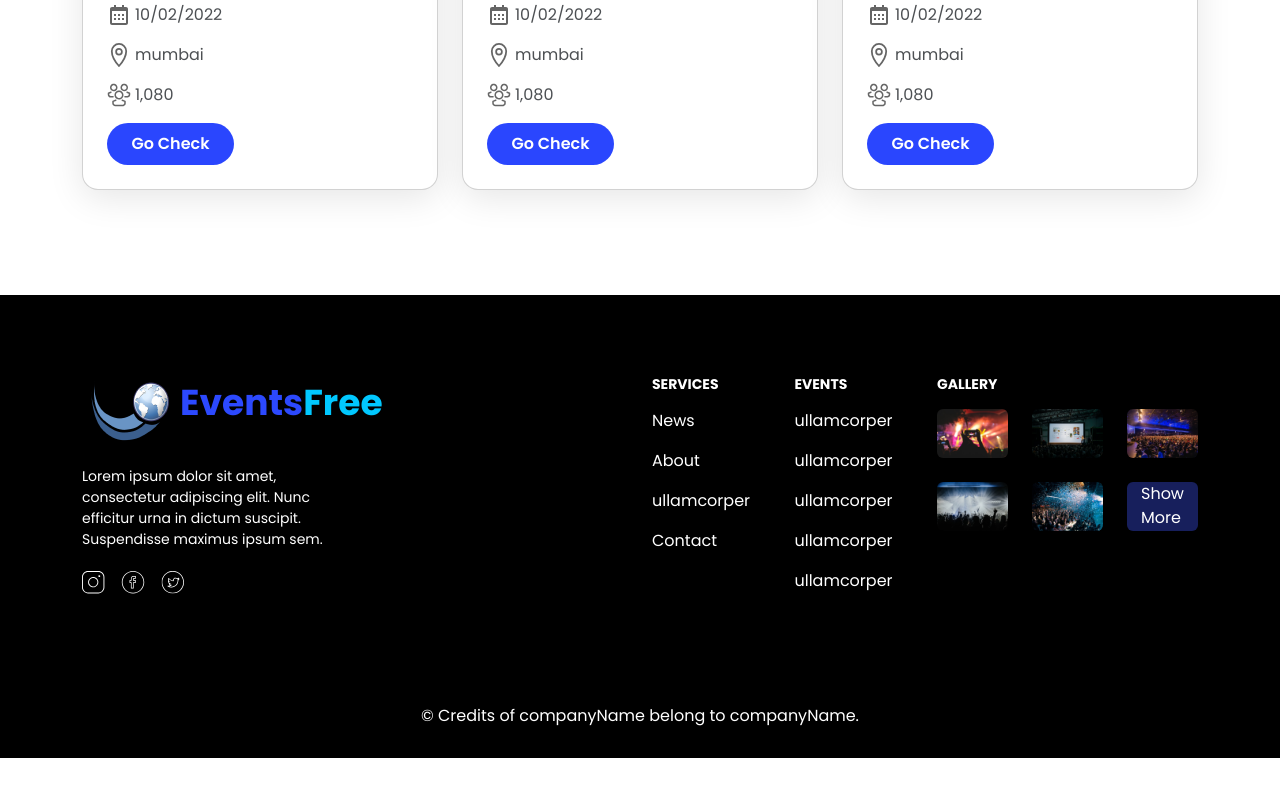
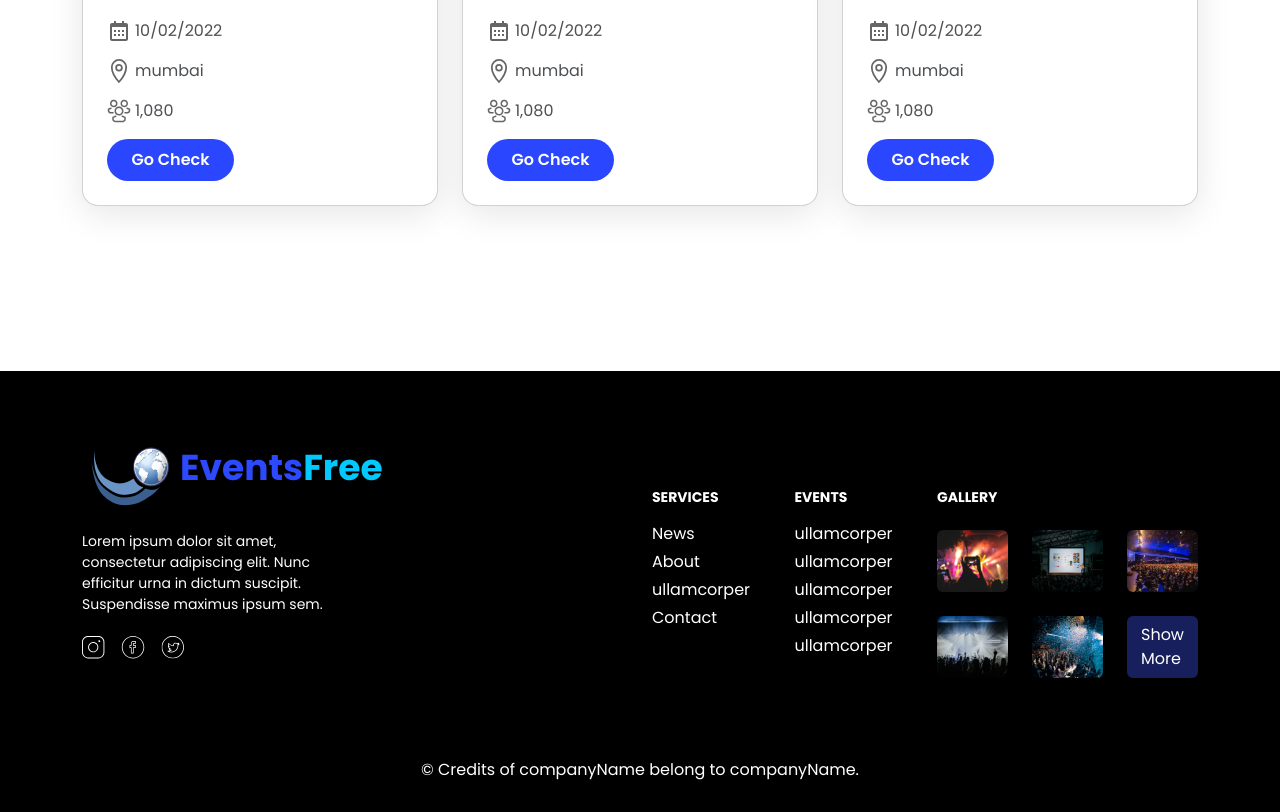
Before and after one commit to riteshbishnoi530/Events, a plain HTML site: page index.html in a window 1280 px wide. Shown: the part 1941-2753 px from the top of the page. Before the commit the page ends 2699 px from the top, so only its background shows below. Drawn offline with nearby package versions, Linux system fonts and the light colour scheme; a script that the page names is missing.

Commit message:
add padding

```diff
--- a/assets/css/style.css
+++ b/assets/css/style.css
@@ -185,11 +185,15 @@
 
 .py-sec-2{
     padding-top: 68px;
-    padding-bottom: 80px;
+    padding-bottom: 140px;
+}
+.min-w-90{
+    min-height: 90px;
+    min-height: 62px;
 }
 
-.mb-95 {
-    margin-bottom: 95px;
+.mt-95 {
+    margin-top: 80px;
 }
 
 .my-20 {
@@ -198,7 +202,7 @@
 }
 
 .padding-81 {
-    padding-top: 81px;
+    padding-top: 70px;
     padding-bottom: 30px;
 }
 
--- a/index.html
+++ b/index.html
@@ -44,7 +44,7 @@
             </nav>
         </div>
         <div class="container">
-            <p class="text-white homee">Home > Events</p>
+            <p class="text-white homee mb-0">Home > Events</p>
             <h2 class="text-white event-text mb-0">Events</h2>
         </div>
     </header>
@@ -52,11 +52,11 @@
     <section class="py-sec-2">
         <div class="container align-items-center justify-content-center d-flex flex-column ">
             <div class="line">
-                <div class="line-1 text-center">
+                <div class="line-1 text-center mb-2">
                     <div class="line-2"></div>
                 </div>
             </div>
-            <h2 class="choose mb-md-4 mb-2">Choose your next event</h2>
+            <h2 class="choose mb-md-5 mb-2">Choose your next event</h2>
         </div>
         <div class="container">
             <div class="row">
@@ -329,7 +329,7 @@
 
     <footer class="bg-black padding-81">
         <div class="container">
-            <div class="row text-white mb-95">
+            <div class="row text-white ">
                 <div class="col-12 col-lg-6">
                     <div class="col-sm-6 col-12">
                         <a class="text-decoration-none" href="">
@@ -386,45 +386,45 @@
                         </a>
                     </div>
                 </div>
-                <div class="col-12 col-lg-6">
-                    <div class="row">
+                <div class="col-12 col-lg-6 ">
+                    <div class="row mt-5">
                         <div class="col-6 col-md-3 pt-50 flex-column d-flex  ">
                             <h6 class="servic mb-3">SERVICES</h6>
-                            <a href="" class="news text-decoration-none text-white mb-3">News</a>
-                            <a href="" class="news text-decoration-none text-white mb-3">About</a>
-                            <a href="" class="news text-decoration-none text-white mb-3">ullamcorper</a>
-                            <a href="" class="news text-decoration-none text-white mb-3">Contact</a>
+                            <a href="" class="news text-decoration-none text-white mb-1">News</a>
+                            <a href="" class="news text-decoration-none text-white mb-1">About</a>
+                            <a href="" class="news text-decoration-none text-white mb-1">ullamcorper</a>
+                            <a href="" class="news text-decoration-none text-white mb-1">Contact</a>
 
                         </div>
                         <div class="col-6 col-md-3 pt-50 d-flex flex-column">
                             <h6 class="servic mb-3">EVENTS</h6>
-                            <a href="" class="news text-decoration-none text-white mb-3">ullamcorper</a>
-                            <a href="" class="news text-decoration-none text-white mb-3">ullamcorper</a>
-                            <a href="" class="news text-decoration-none text-white mb-3">ullamcorper</a>
-                            <a href="" class="news text-decoration-none text-white mb-3">ullamcorper</a>
-                            <a href="" class="news text-decoration-none text-white mb-3">ullamcorper</a>
+                            <a href="" class="news text-decoration-none text-white mb-1">ullamcorper</a>
+                            <a href="" class="news text-decoration-none text-white mb-1">ullamcorper</a>
+                            <a href="" class="news text-decoration-none text-white mb-1">ullamcorper</a>
+                            <a href="" class="news text-decoration-none text-white mb-1">ullamcorper</a>
+                            <a href="" class="news text-decoration-none text-white mb-1">ullamcorper</a>
 
                         </div>
                         <div class="col-12 col-md-6">
-                            <h6 class=" servic mb-3">GALLERY</h6>
+                            <h6 class=" servic mb-4">GALLERY</h6>
                             <div class="row">
                                 <div class="col-4">
-                                    <img   src="/assets/image/gallery-1.png" alt="pic-img" class="w-100 rounded mb-md-4 cursor">
+                                    <img   src="/assets/image/gallery-1.png" alt="pic-img" class="w-100 min-w-90 rounded mb-md-4 cursor">
                                 </div>
                                 <div class="col-4">
-                                    <img   src="/assets/image/gallery-2.png" alt="screen-img" class="w-100 rounded mb-4 cursor">
+                                    <img   src="/assets/image/gallery-2.png" alt="screen-img" class="w-100 min-w-90 rounded mb-4 cursor">
                                 </div>
                                 <div class="col-4">
-                                    <img   src="/assets/image/gallery-3.png" alt="meeting-img" class="w-100 rounded mb-4 cursor">
+                                    <img   src="/assets/image/gallery-3.png" alt="meeting-img" class="w-100 min-w-90 rounded mb-4 cursor">
                                 </div>
                                 <div class="col-4">
-                                    <img   src="/assets/image/gallery-4.png" alt="dance-img" class="w-100 rounded cursor">
+                                    <img   src="/assets/image/gallery-4.png" alt="dance-img" class="w-100 min-w-90 rounded cursor">
                                 </div>
                                 <div class="col-4">
-                                    <img   src="/assets/image/gallery-5.png" alt="party-img" class="w-100 rounded cursor">
+                                    <img   src="/assets/image/gallery-5.png" alt="party-img" class="w-100 min-w-90 rounded cursor">
                                 </div>
                                 <div class="col-4">
-                                    <a class="show d-flex justify-content-center align-items-center cursor rounded">Show
+                                    <a class="show d-flex justify-content-center align-items-center cursor min-w-90 rounded">Show
                                         <br>More</a>
                                 </div>
 
@@ -434,7 +434,7 @@
 
                 </div>
             </div>
-            <p class="text-center text-white mb-0">© Credits of companyName belong to companyName.</p>
+            <p class="text-center text-white mb-0 mt-95">© Credits of companyName belong to companyName.</p>
         </div>
     </footer>
     <script src="https://cdn.jsdelivr.net/npm/bootstrap@5.3.3/dist/js/bootstrap.bundle.min.js"
```
